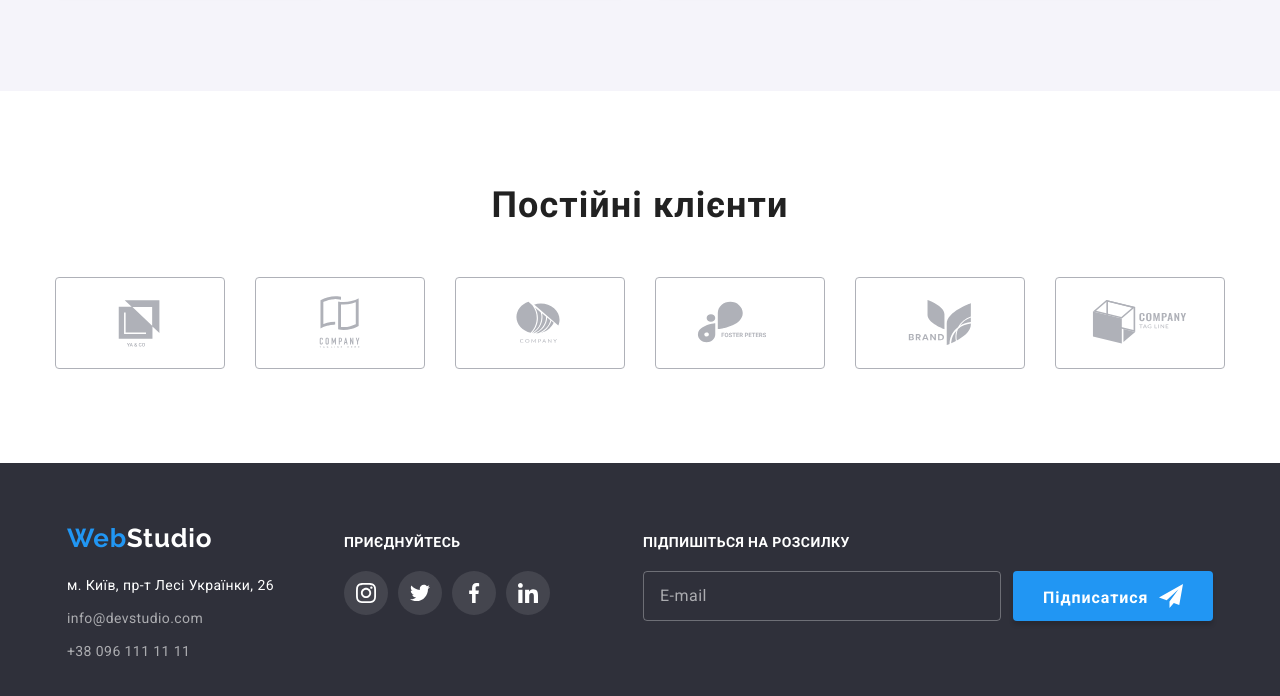
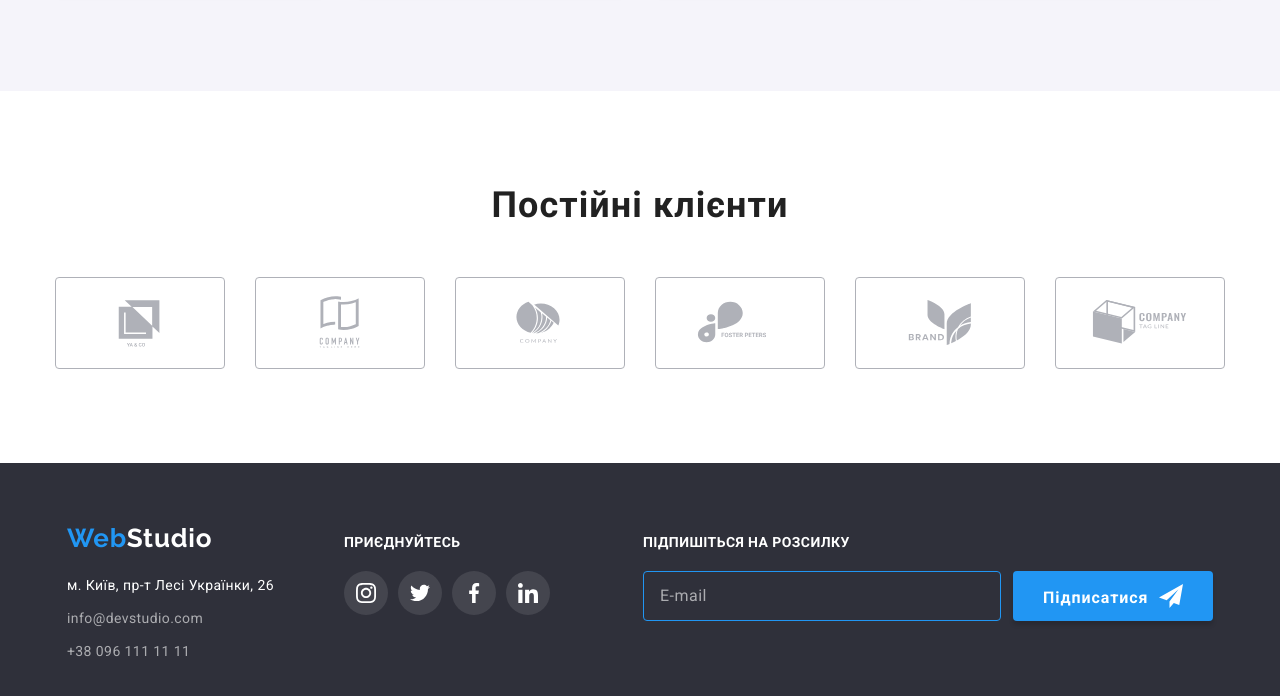
Before and after one commit to grinna0105/goit-markup-hw-06, a plain HTML site: page index.html in a window 1280 px wide. In both pictures the pointer is over the input "E-mail". Shown: the part 2213-2909 px from the top of the page. Drawn offline with nearby package versions, Linux system fonts and the light colour scheme.

Commit message:
Update styles.css

```diff
--- a/css/styles.css
+++ b/css/styles.css
@@ -796,10 +796,24 @@ a:focus .examples-description {
   line-height: 1.25;
   letter-spacing: 0.03em;
   color: var(--primary-white-color);
+
+  transition: border-color var(--timing-function);
+}
+
+.form-input:hover,
+.form-input:focus {
+  border-color: var(--accent-color);
 }
 
 .form-input::placeholder {
   color: var(--additional-color);
+
+  transition: color var(--timing-function);
+}
+
+.form-input:hover::placeholder,
+.form-input:focus::placeholder {
+  color: var(--accent-color);
 }
 
 .subscription-button {
@@ -947,6 +961,7 @@ a:focus .examples-description {
   border: 1px solid var(--form-border);
   border-radius: 4px;
   outline: none;
+  font-size: 16px;
   color: var(--primary-black-color);
 
   transition: border-color var(--timing-function);
@@ -983,7 +998,7 @@ a:focus .examples-description {
   resize: none;
   border: 1px solid var(--form-border);
   border-radius: 4px;
-  font-size: 12px;
+  font-size: 16px;
   line-height: 1.17;
   letter-spacing: 0.01em;
 
```
